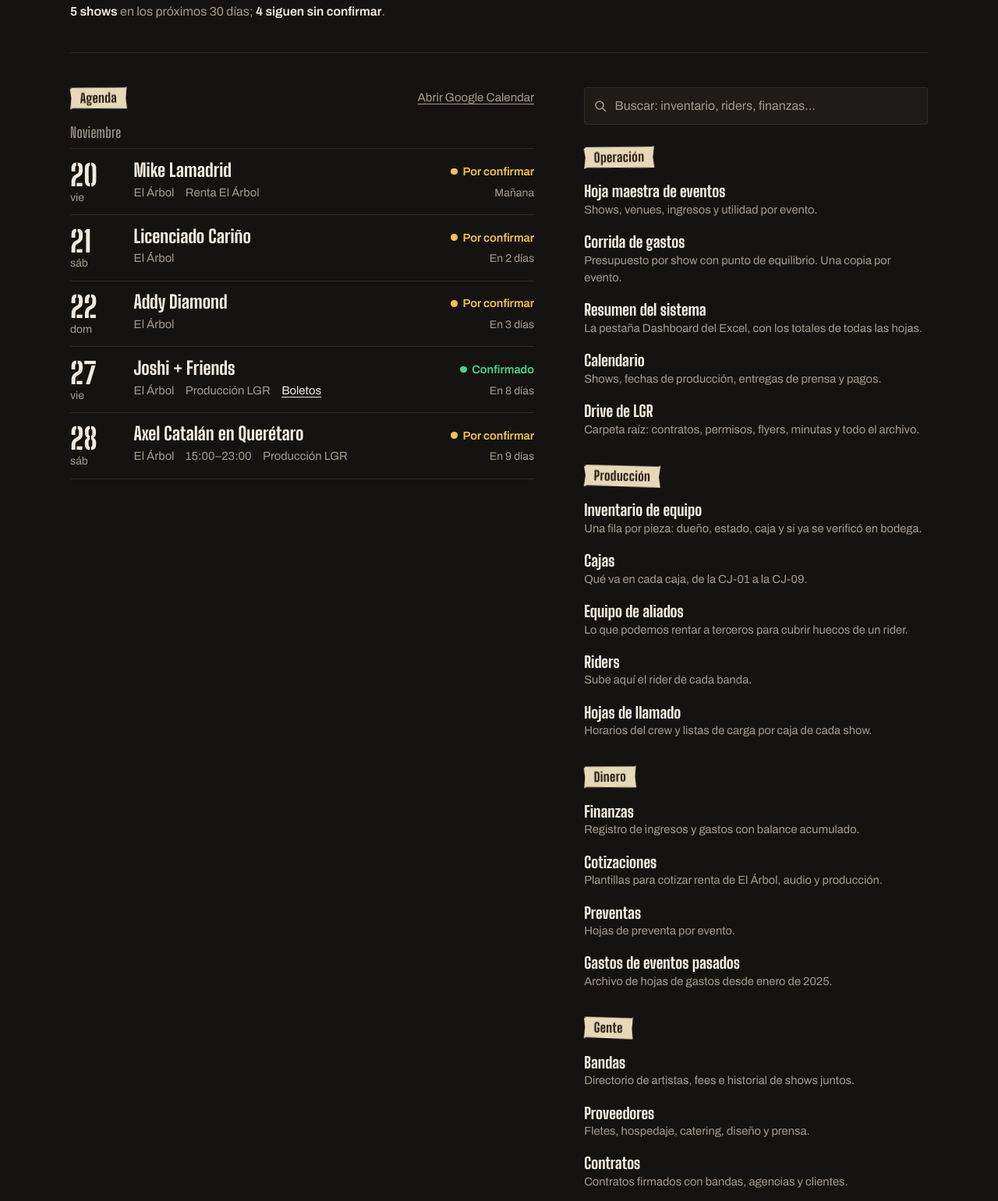
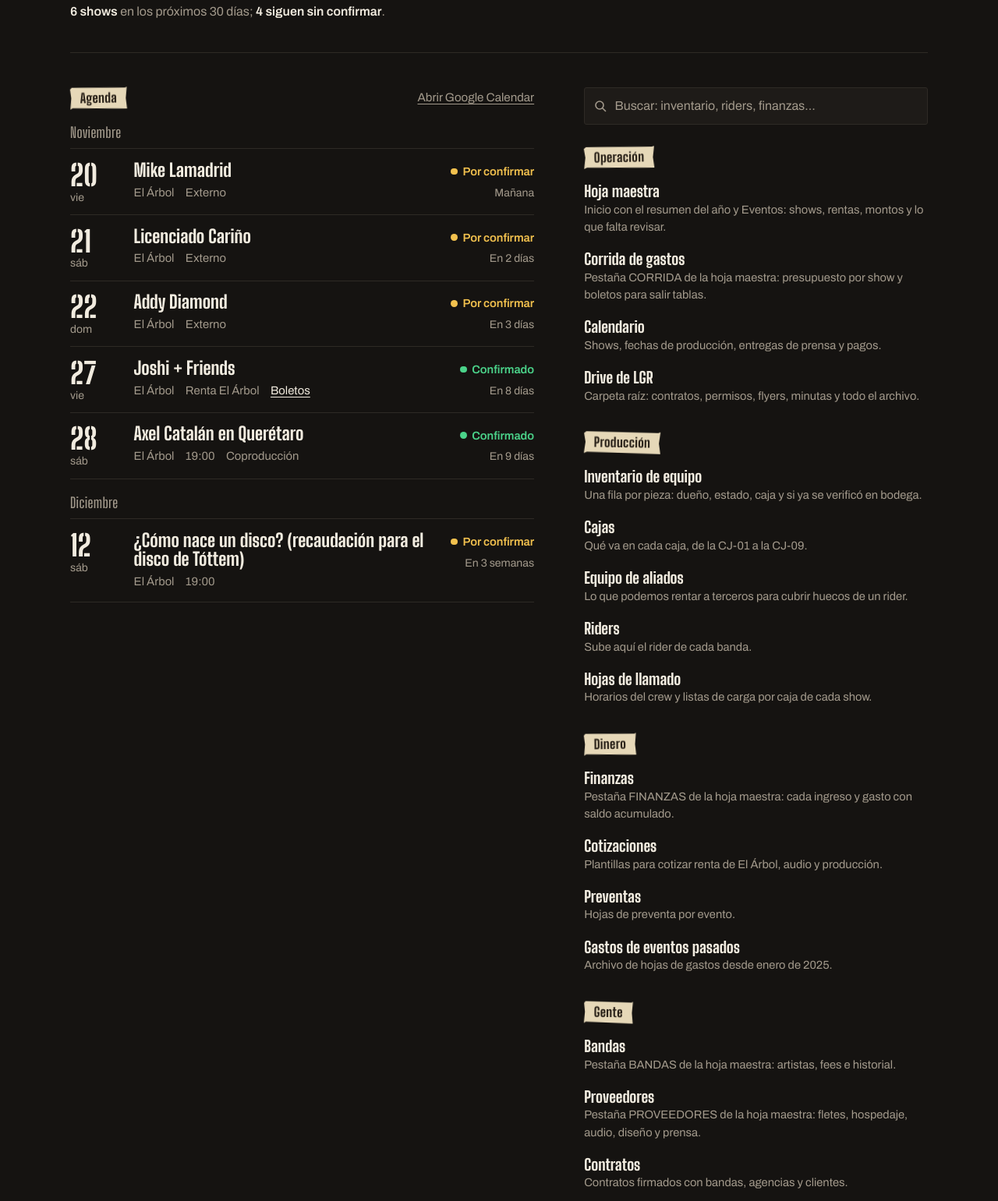
Before and after one commit to laguarderiarecords/laguarderiarecords, a plain HTML site: page index.html in a window 1280 px wide. Shown: the part 497-2038 px from the top of the page at 78% size. Drawn offline with Linux system fonts and the light colour scheme.

Commit message:
Agenda revisada y accesos a la hoja maestra nueva
- Agenda: 20-22 nov marcados como Externo (eventos de Lalo), Joshi como renta de
  El Árbol, Axel Catalán confirmado como coproducción y se agrega la
  recaudación de Tóttem del 12 de diciembre.
- Los accesos de eventos, corrida, finanzas, bandas y proveedores apuntan a la
  hoja maestra nueva en Google Sheets (se quita el Excel viejo).
- El estado "Realizado" de la hoja se lee como confirmado.

Co-Authored-By: Claude Opus 5.5 <noreply@anthropic.com>
Claude-Session: https://claude.ai/code/session_01PS5uqqZfU1m8wHJ9B3DX2Z

```diff
--- a/eventos.js
+++ b/eventos.js
@@ -8,8 +8,8 @@
 //   hora     texto libre   ('19:00', '15:00–23:00') o ''
 //   evento   nombre del show
 //   venue    'El Árbol', 'Museo de la Ciudad', etc.
-//   tipo     'LGR' (producción propia) · 'Renta' (renta de El Árbol) · 'Externo' · o ''
-//   estado   'confirmado' · 'por confirmar' · 'gratis' · 'cancelado'
+//   tipo     'Producción LGR' · 'Coproducción' · 'Renta El Árbol' · 'Renta de audio' · 'Externo' · o ''
+//   estado   'confirmado' · 'por confirmar' · 'gratis' · 'cancelado' · 'realizado'
 //   boletos  link de Passline / Boletia, o ''
 //
 // Para editar desde el celular: abre este archivo en GitHub, toca el lápiz,
@@ -17,11 +17,12 @@
 // ─────────────────────────────────────────────────────────────────────────────
 
 window.LGR_EVENTOS = [
-  { fecha: '2026-11-20', hora: '',            evento: 'Mike Lamadrid',             venue: 'El Árbol', tipo: 'Renta', estado: 'por confirmar', boletos: '' },
-  { fecha: '2026-11-21', hora: '',            evento: 'Licenciado Cariño',         venue: 'El Árbol', tipo: '',      estado: 'por confirmar', boletos: '' },
-  { fecha: '2026-11-22', hora: '',            evento: 'Addy Diamond',              venue: 'El Árbol', tipo: '',      estado: 'por confirmar', boletos: '' },
-  { fecha: '2026-11-27', hora: '',            evento: 'Joshi + Friends',           venue: 'El Árbol', tipo: 'LGR',   estado: 'confirmado',    boletos: 'https://www.passline.com/eventos/joshi-friends-571854' },
-  { fecha: '2026-11-28', hora: '15:00–23:00', evento: 'Axel Catalán en Querétaro', venue: 'El Árbol', tipo: 'LGR',   estado: 'por confirmar', boletos: '' },
+  { fecha: '2026-11-20', hora: '',      evento: 'Mike Lamadrid',             venue: 'El Árbol', tipo: 'Externo',        estado: 'por confirmar', boletos: '' },
+  { fecha: '2026-11-21', hora: '',      evento: 'Licenciado Cariño',         venue: 'El Árbol', tipo: 'Externo',        estado: 'por confirmar', boletos: '' },
+  { fecha: '2026-11-22', hora: '',      evento: 'Addy Diamond',              venue: 'El Árbol', tipo: 'Externo',        estado: 'por confirmar', boletos: '' },
+  { fecha: '2026-11-27', hora: '',      evento: 'Joshi + Friends',           venue: 'El Árbol', tipo: 'Renta El Árbol', estado: 'confirmado',    boletos: 'https://www.passline.com/eventos/joshi-friends-571854' },
+  { fecha: '2026-11-28', hora: '19:00', evento: 'Axel Catalán en Querétaro', venue: 'El Árbol', tipo: 'Coproducción',   estado: 'confirmado',    boletos: '' },
+  { fecha: '2026-12-12', hora: '19:00', evento: '¿Cómo nace un disco? (recaudación para el disco de Tóttem)', venue: 'El Árbol', tipo: '', estado: 'por confirmar', boletos: '' },
 ];
 
 // ─────────────────────────────────────────────────────────────────────────────
--- a/index.html
+++ b/index.html
@@ -266,9 +266,8 @@
         <div class="grupo">
           <h3 class="cinta">Operación</h3>
           <ul class="links">
-            <li><a href="https://docs.google.com/spreadsheets/d/1nIjczvzycRjWZH3vNILo6cYQuRKo17QJ/edit?gid=14133420#gid=14133420" target="_blank" rel="noopener"><span class="l-nombre">Hoja maestra de eventos</span><span class="l-desc">Shows, venues, ingresos y utilidad por evento.</span></a></li>
-            <li><a href="https://docs.google.com/spreadsheets/d/1nIjczvzycRjWZH3vNILo6cYQuRKo17QJ/edit?gid=1669943052#gid=1669943052" target="_blank" rel="noopener"><span class="l-nombre">Corrida de gastos</span><span class="l-desc">Presupuesto por show con punto de equilibrio. Una copia por evento.</span></a></li>
-            <li><a href="https://docs.google.com/spreadsheets/d/1nIjczvzycRjWZH3vNILo6cYQuRKo17QJ/edit?gid=1024226207#gid=1024226207" target="_blank" rel="noopener"><span class="l-nombre">Resumen del sistema</span><span class="l-desc">La pestaña Dashboard del Excel, con los totales de todas las hojas.</span></a></li>
+            <li><a href="https://docs.google.com/spreadsheets/d/1tbuvlpNgYynmzPLQu-fUiRPJzTasdiRQOQXkl1oVukk/edit" target="_blank" rel="noopener"><span class="l-nombre">Hoja maestra</span><span class="l-desc">Inicio con el resumen del año y Eventos: shows, rentas, montos y lo que falta revisar.</span></a></li>
+            <li><a href="https://docs.google.com/spreadsheets/d/1tbuvlpNgYynmzPLQu-fUiRPJzTasdiRQOQXkl1oVukk/edit" target="_blank" rel="noopener"><span class="l-nombre">Corrida de gastos</span><span class="l-desc">Pestaña CORRIDA de la hoja maestra: presupuesto por show y boletos para salir tablas.</span></a></li>
             <li><a href="https://calendar.google.com/calendar/u/1?cid=Y29udGFjdG9AbGFndWFyZGVyaWFyZWNvcmRzLmNvbQ" target="_blank" rel="noopener"><span class="l-nombre">Calendario</span><span class="l-desc">Shows, fechas de producción, entregas de prensa y pagos.</span></a></li>
             <li><a href="https://drive.google.com/drive/folders/1AqIry21M-9go6cGe6R8VhB1FmwDP5dr8" target="_blank" rel="noopener"><span class="l-nombre">Drive de LGR</span><span class="l-desc">Carpeta raíz: contratos, permisos, flyers, minutas y todo el archivo.</span></a></li>
           </ul>
@@ -288,7 +287,7 @@
         <div class="grupo">
           <h3 class="cinta">Dinero</h3>
           <ul class="links">
-            <li><a href="https://docs.google.com/spreadsheets/d/1nIjczvzycRjWZH3vNILo6cYQuRKo17QJ/edit?gid=791197186#gid=791197186" target="_blank" rel="noopener"><span class="l-nombre">Finanzas</span><span class="l-desc">Registro de ingresos y gastos con balance acumulado.</span></a></li>
+            <li><a href="https://docs.google.com/spreadsheets/d/1tbuvlpNgYynmzPLQu-fUiRPJzTasdiRQOQXkl1oVukk/edit" target="_blank" rel="noopener"><span class="l-nombre">Finanzas</span><span class="l-desc">Pestaña FINANZAS de la hoja maestra: cada ingreso y gasto con saldo acumulado.</span></a></li>
             <li><a href="https://drive.google.com/drive/folders/1b05hEgb0wQtr_9ivW5V_UKpcYBmUx3Fe" target="_blank" rel="noopener"><span class="l-nombre">Cotizaciones</span><span class="l-desc">Plantillas para cotizar renta de El Árbol, audio y producción.</span></a></li>
             <li><a href="https://drive.google.com/drive/folders/1uH2yzRk4meYaCiT-xvBGfFuJVMEcNCfm" target="_blank" rel="noopener"><span class="l-nombre">Preventas</span><span class="l-desc">Hojas de preventa por evento.</span></a></li>
             <li><a href="https://drive.google.com/drive/folders/1p_uaZzeE4rQ5Cqk9rdIGOH-bq0E8yJd1" target="_blank" rel="noopener"><span class="l-nombre">Gastos de eventos pasados</span><span class="l-desc">Archivo de hojas de gastos desde enero de 2025.</span></a></li>
@@ -298,8 +297,8 @@
         <div class="grupo">
           <h3 class="cinta">Gente</h3>
           <ul class="links">
-            <li><a href="https://docs.google.com/spreadsheets/d/1nIjczvzycRjWZH3vNILo6cYQuRKo17QJ/edit?gid=78456339#gid=78456339" target="_blank" rel="noopener"><span class="l-nombre">Bandas</span><span class="l-desc">Directorio de artistas, fees e historial de shows juntos.</span></a></li>
-            <li><a href="https://docs.google.com/spreadsheets/d/1nIjczvzycRjWZH3vNILo6cYQuRKo17QJ/edit?gid=1891961452#gid=1891961452" target="_blank" rel="noopener"><span class="l-nombre">Proveedores</span><span class="l-desc">Fletes, hospedaje, catering, diseño y prensa.</span></a></li>
+            <li><a href="https://docs.google.com/spreadsheets/d/1tbuvlpNgYynmzPLQu-fUiRPJzTasdiRQOQXkl1oVukk/edit" target="_blank" rel="noopener"><span class="l-nombre">Bandas</span><span class="l-desc">Pestaña BANDAS de la hoja maestra: artistas, fees e historial.</span></a></li>
+            <li><a href="https://docs.google.com/spreadsheets/d/1tbuvlpNgYynmzPLQu-fUiRPJzTasdiRQOQXkl1oVukk/edit" target="_blank" rel="noopener"><span class="l-nombre">Proveedores</span><span class="l-desc">Pestaña PROVEEDORES de la hoja maestra: fletes, hospedaje, audio, diseño y prensa.</span></a></li>
             <li><a href="https://drive.google.com/drive/folders/1-brwf4MgaVVIuZ4KggvIAnfcFdnEvyfQ" target="_blank" rel="noopener"><span class="l-nombre">Contratos</span><span class="l-desc">Contratos firmados con bandas, agencias y clientes.</span></a></li>
           </ul>
         </div>
@@ -366,6 +365,7 @@
     const t = norm(s);
     if (t.includes('cancel')) return 'cancelado';
     if (t.includes('grat') || t.includes('free')) return 'gratis';
+    if (t.includes('realiz')) return 'confirmado';
     if (t.includes('por') || t.includes('pend') || t.includes('tent')) return 'por-confirmar';
     if (t.includes('confirm')) return 'confirmado';
     return 'por-confirmar';
```
